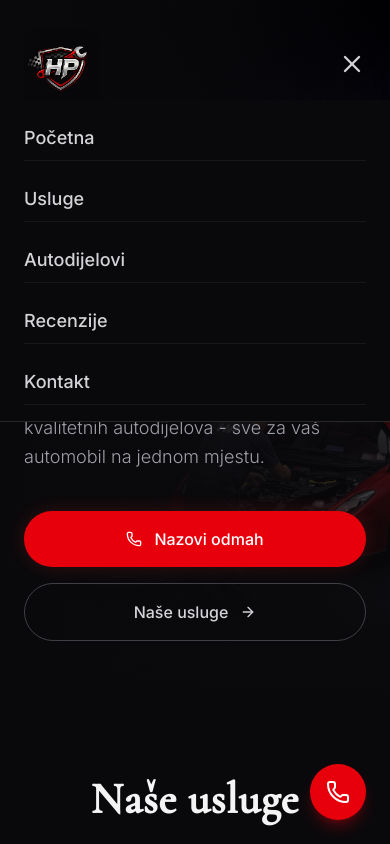
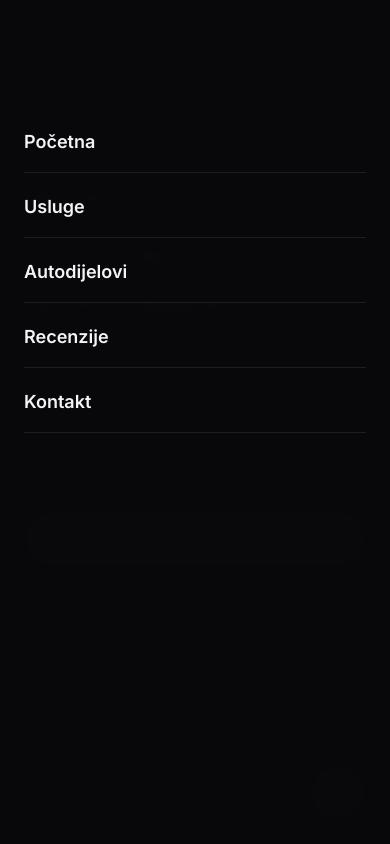
Before and after one commit to MDemirovic/Hidrokop-, a React (Vite) app: page / in a window 390 px wide. Both pictures are taken after a click on the button 352 px from the left and 64 px from the top of the page. Shown: the top 844 px of the page. Built offline with nearby package versions, Linux system fonts and the light colour scheme.

Commit message:
Fix mobile navbar overlay

```diff
--- a/src/components/Navbar.tsx
+++ b/src/components/Navbar.tsx
@@ -1,10 +1,22 @@
-import { useState } from 'react';
-import { Menu, X, Phone } from 'lucide-react';
+import { useEffect, useState } from 'react';
+import { Menu, X } from 'lucide-react';
 import { motion, AnimatePresence } from 'motion/react';
 import { asset } from '../utils/asset';
 
 export default function Navbar() {
   const [isMobileMenuOpen, setIsMobileMenuOpen] = useState(false);
+
+  useEffect(() => {
+    const previousOverflow = document.body.style.overflow;
+
+    if (isMobileMenuOpen) {
+      document.body.style.overflow = 'hidden';
+    }
+
+    return () => {
+      document.body.style.overflow = previousOverflow;
+    };
+  }, [isMobileMenuOpen]);
 
   const navLinks = [
     { name: 'Početna', href: '#pocetna' },
@@ -15,65 +27,79 @@ export default function Navbar() {
   ];
 
   return (
-    <header className="absolute top-0 left-0 right-0 z-50 bg-transparent py-7 lg:py-8">
-      <div className="container mx-auto flex items-center justify-between px-6 relative z-10 lg:px-8">
-        <a href="#pocetna" className="flex items-center gap-2">
-          <div className="w-[76px] md:w-auto overflow-hidden">
+    <>
+      <header className="fixed left-0 right-0 top-0 z-50 bg-transparent py-7 lg:absolute lg:py-8">
+        <div className="container relative z-10 mx-auto flex items-center justify-between px-6 lg:px-8">
+          <a href="#pocetna" className="flex items-center gap-2" onClick={() => setIsMobileMenuOpen(false)}>
+            <div className="w-[76px] overflow-hidden md:w-auto">
               <img
                 src={asset('logo.png')}
                 alt="Hidrokop-HP Auto Logo"
-              className="h-[4.5rem] md:h-24 w-auto max-w-none drop-shadow-2xl"
+                className="h-[4.5rem] w-auto max-w-none drop-shadow-2xl md:h-24"
               />
             </div>
           </a>
 
-        {/* Desktop Nav */}
-        <nav className="hidden md:flex items-center gap-9 lg:gap-10">
+          <nav className="hidden items-center gap-9 md:flex lg:gap-10">
             {navLinks.map((link) => (
               <a
                 key={link.name}
                 href={link.href}
-              className="group relative text-[1.08rem] font-semibold tracking-[0.01em] text-zinc-300 hover:text-white transition-colors"
+                className="group relative text-[1.08rem] font-semibold tracking-[0.01em] text-zinc-300 transition-colors hover:text-white"
               >
                 {link.name}
-              <span className="absolute -bottom-1 left-0 w-0 h-[2px] bg-red-600 transition-all duration-300 group-hover:w-full"></span>
+                <span className="absolute -bottom-1 left-0 h-[2px] w-0 bg-red-600 transition-all duration-300 group-hover:w-full" />
               </a>
             ))}
           </nav>
 
-        {/* Mobile Menu Toggle */}
           <button
-          className="md:hidden text-zinc-300 hover:text-white"
-          onClick={() => setIsMobileMenuOpen(!isMobileMenuOpen)}
+            type="button"
+            aria-expanded={isMobileMenuOpen}
+            aria-label={isMobileMenuOpen ? 'Zatvori izbornik' : 'Otvori izbornik'}
+            className="relative z-[80] text-zinc-300 transition-colors hover:text-white md:hidden"
+            onClick={() => setIsMobileMenuOpen((open) => !open)}
           >
-          {isMobileMenuOpen ? <X className="w-7 h-7" /> : <Menu className="w-7 h-7" />}
+            {isMobileMenuOpen ? <X className="h-7 w-7" /> : <Menu className="h-7 w-7" />}
           </button>
         </div>
+      </header>
 
-      {/* Mobile Nav */}
       <AnimatePresence>
-        {isMobileMenuOpen && (
+        {isMobileMenuOpen ? (
+          <>
             <motion.div
-            initial={{ opacity: 0, height: 0 }}
-            animate={{ opacity: 1, height: 'auto' }}
-            exit={{ opacity: 0, height: 0 }}
-            className="md:hidden bg-zinc-950 border-b border-zinc-800 overflow-hidden"
+              initial={{ opacity: 0 }}
+              animate={{ opacity: 1 }}
+              exit={{ opacity: 0 }}
+              className="fixed inset-0 z-[60] bg-black/70 backdrop-blur-sm md:hidden"
+              onClick={() => setIsMobileMenuOpen(false)}
+            />
+            <motion.div
+              initial={{ opacity: 0, y: -24 }}
+              animate={{ opacity: 1, y: 0 }}
+              exit={{ opacity: 0, y: -24 }}
+              transition={{ duration: 0.22, ease: 'easeOut' }}
+              className="fixed inset-x-0 top-0 z-[70] border-b border-zinc-800 bg-zinc-950/98 pt-28 shadow-[0_24px_80px_rgba(0,0,0,0.45)] md:hidden"
             >
-            <div className="container mx-auto px-6 py-4 flex flex-col gap-4">
+              <div className="container mx-auto flex min-h-[100dvh] flex-col px-6 pb-8">
+                <nav className="flex flex-col gap-1">
                   {navLinks.map((link) => (
                     <a
                       key={link.name}
                       href={link.href}
                       onClick={() => setIsMobileMenuOpen(false)}
-                  className="text-lg font-medium text-zinc-300 hover:text-white py-2 border-b border-zinc-800/50"
+                      className="border-b border-zinc-800/70 py-4 text-lg font-semibold text-zinc-100 transition-colors hover:text-red-400"
                     >
                       {link.name}
                     </a>
                   ))}
+                </nav>
               </div>
             </motion.div>
-        )}
+          </>
+        ) : null}
       </AnimatePresence>
-    </header>
+    </>
   );
 }
```
Lines whose indentation alone changed are shown as unchanged.
